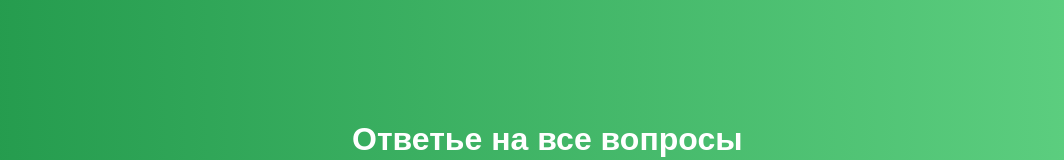
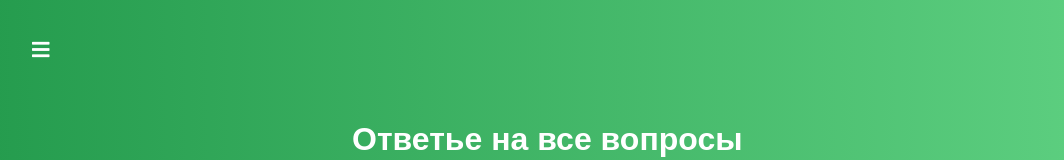
Before and after one commit to PavelRavvich/quiz, a React app: page /quiz/1 in a window 1280 px wide. Shown: the top 160 px of the page, without its empty margins (8-1072 px from the left). Built offline with nearby package versions, Linux system fonts and the light colour scheme.

Commit message:
Add button for menu toggle

```diff
--- /dev/null
+++ b/src/components/Navigation/MenuToggle/MenuToggle.css
@@ -0,0 +1,18 @@
+.MenuToggle {
+    position: fixed;
+    top: 40px;
+    left: 40px;
+    font-size: 20px;
+    cursor: pointer;
+    color: #ffffff;
+    transition: opacity, left .22s ease-in;
+    z-index: 100;
+}
+
+.MenuToggle:hover {
+    opacity: .7;
+}
+
+.MenuToggle.open {
+    left: 250px;
+}
--- /dev/null
+++ b/src/components/Navigation/MenuToggle/MenuToggle.js
@@ -0,0 +1,25 @@
+import React from 'react'
+import classes from './MenuToggle.css'
+
+const MenuToggle = props => {
+  const cls = [
+    classes.MenuToggle,
+    'fa',
+  ];
+
+  if(props.isOpen) {
+    cls.push('fa-times');
+    cls.push(classes.open);
+  } else {
+    cls.push('fa-bars');
+  }
+
+  return (
+    <i
+      className={cls.join(' ')}
+      onClick={props.onToggle}
+    />
+  )
+};
+
+export default MenuToggle;
--- a/src/hoc/Layout/Layout.js
+++ b/src/hoc/Layout/Layout.js
@@ -1,10 +1,28 @@
 import React, {Component} from 'react';
 import classes from './Layout.css'
+import MenuToggle from '../../components/Navigation/MenuToggle/MenuToggle'
 
 class Layout extends Component {
+
+  state = {
+    menu: false
+  };
+
+  toggleMenuHandler = () => {
+    this.setState({
+      menu: !this.state.menu
+    })
+  };
+
   render() {
     return (
       <div className={classes.Layout}>
+
+        <MenuToggle
+          onToggle={this.toggleMenuHandler}
+          isOpen={this.state.menu}
+        />
+
 
         <main>
           {this.props.children}
```
